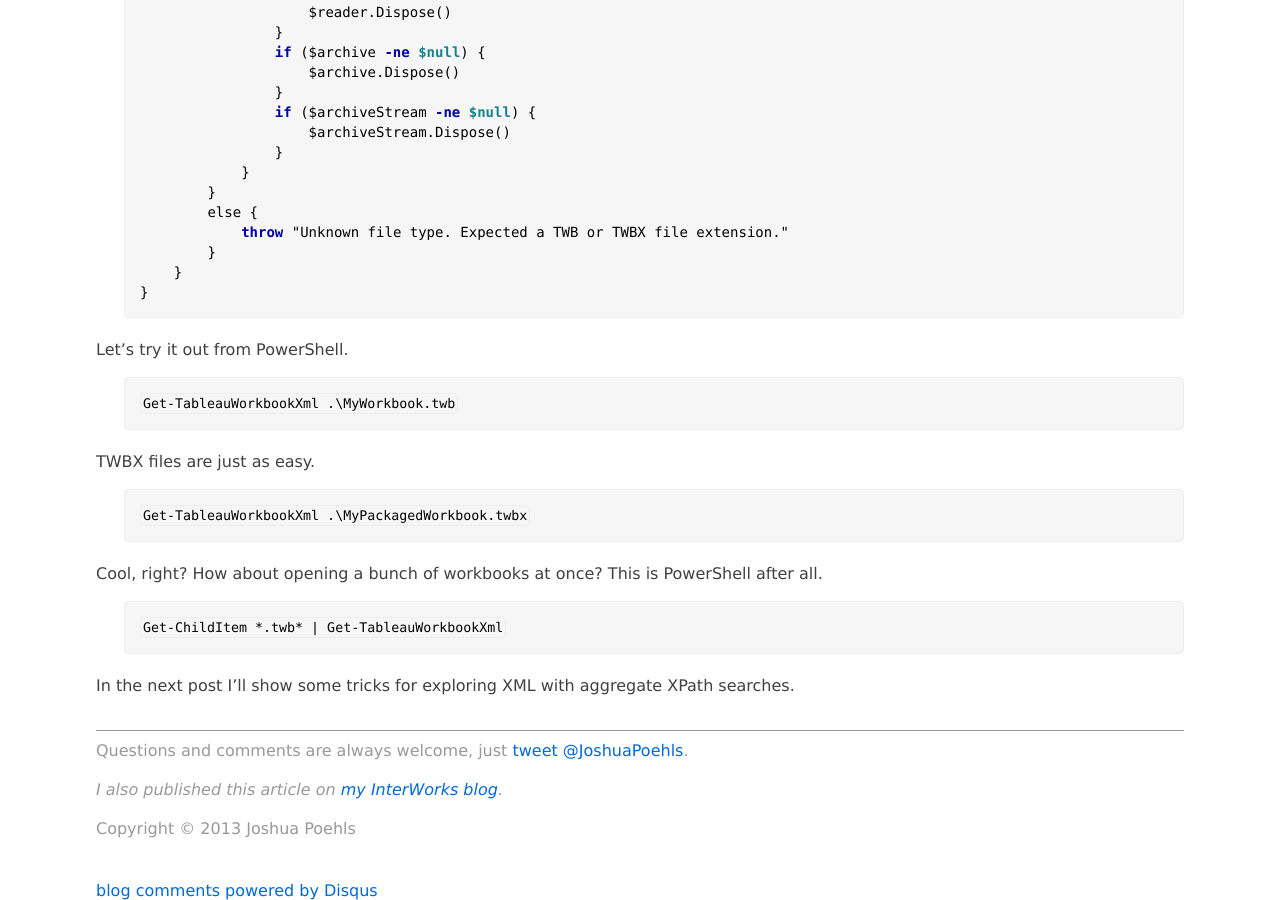
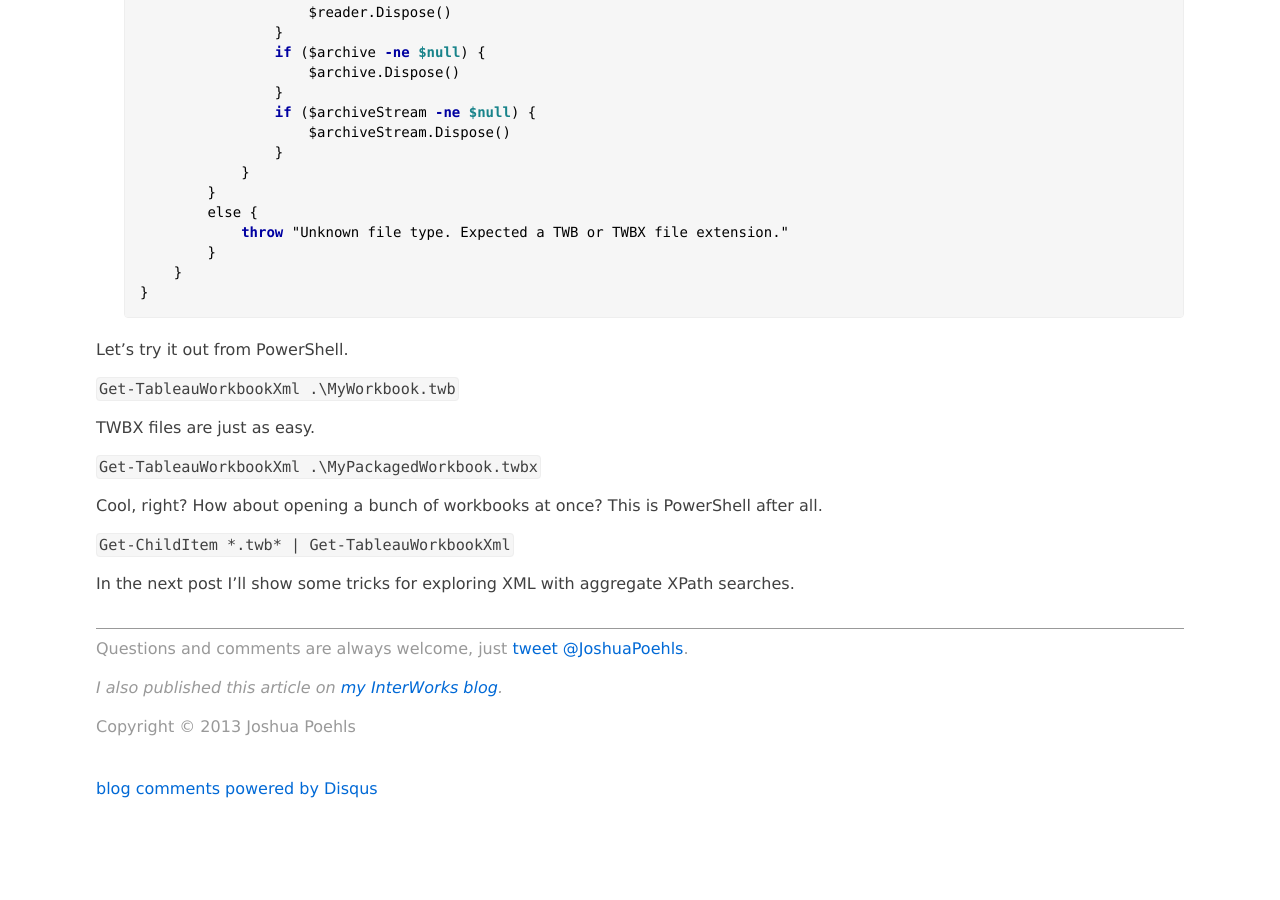
Before and after one commit to jpoehls/zduck.com, a Jekyll site: the page built from _posts/2013/2013-07-25-exploring-tableau-workbooks-with-powershell-part-1-opening-workbooks.md, in a window 1280 px wide and 900 px high, scrolled down 1450 px. Built offline with Jekyll 4.4.1, drawn with Linux system fonts in a browser that asks for light colours; comment, search, counter and statistics services are not loaded; after the commit the page ends 2248 px from its top, so only the background shows below that.

Commit message:
Tweaked formatting.

```diff
--- a/_posts/2013/2013-07-25-exploring-tableau-workbooks-with-powershell-part-1-opening-workbooks.md
+++ b/_posts/2013/2013-07-25-exploring-tableau-workbooks-with-powershell-part-1-opening-workbooks.md
@@ -81,14 +81,14 @@ function Get-TableauWorkbookXml {
 
 Let's try it out from PowerShell.
 
-	Get-TableauWorkbookXml .\MyWorkbook.twb
+`Get-TableauWorkbookXml .\MyWorkbook.twb`
 
 TWBX files are just as easy.
 
-	Get-TableauWorkbookXml .\MyPackagedWorkbook.twbx
+`Get-TableauWorkbookXml .\MyPackagedWorkbook.twbx`
 
 Cool, right? How about opening a bunch of workbooks at once? This is PowerShell after all.
 
-	Get-ChildItem *.twb* | Get-TableauWorkbookXml
+`Get-ChildItem *.twb* | Get-TableauWorkbookXml`
 
 In the next post I'll show some tricks for exploring XML with aggregate XPath searches.
```
